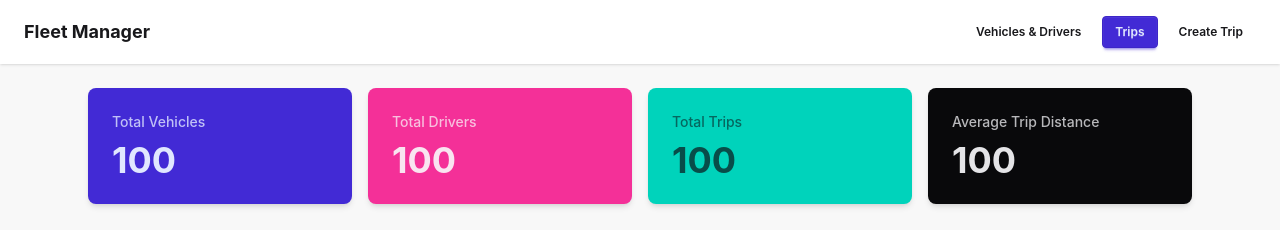
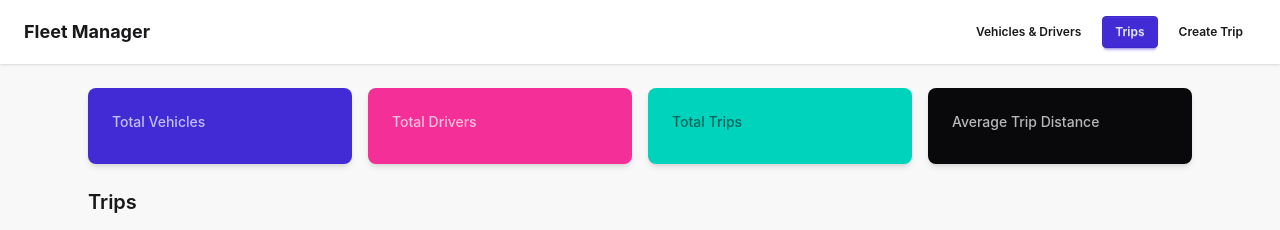
Before and after one commit to NAIT-SDEV2451/SDEV2451-Fall-2026-A01-Instructor-Examples, a React (Vite) app in the folder 4_drf_actions_and_complex_api_design_start/vehiclefleet_frontend/: page /trips in a window 1280 px wide. Shown: the top 230 px of the page. Built offline with nearby package versions, Linux system fonts and the light colour scheme; no server answers.

Commit message:
class progress pushed

```diff
--- a/4_drf_actions_and_complex_api_design_start/vehiclefleet_frontend/src/hooks/useStats.js
+++ b/4_drf_actions_and_complex_api_design_start/vehiclefleet_frontend/src/hooks/useStats.js
@@ -2,7 +2,7 @@
 import { useQuery } from "@tanstack/react-query";
 import { fetchStats } from "../api/fleet";
 
-export default function useStats() {
+export function useStats() {
   const { data: stats = [], isLoading, isError, error } = useQuery({
     queryKey: ['stats'],
     queryFn: fetchStats,
--- a/4_drf_actions_and_complex_api_design_start/vehiclefleet_frontend/src/pages/TripsPage.jsx
+++ b/4_drf_actions_and_complex_api_design_start/vehiclefleet_frontend/src/pages/TripsPage.jsx
@@ -1,5 +1,6 @@
 import TripList from '../components/TripList'
 import { useTrips } from '../hooks/useTrips'
+import { useStats } from '../hooks/useStats'
 
 import StatCard from '../components/StatCard'
 
@@ -7,22 +8,27 @@ const STAT_CARDS = [
   { key: 'total_vehicles',    label: 'Total Vehicles',        color: 'bg-primary text-primary-content' },
   { key: 'total_drivers',     label: 'Total Drivers',         color: 'bg-secondary text-secondary-content' },
   { key: 'total_trips',       label: 'Total Trips',           color: 'bg-accent text-accent-content' },
-  { key: 'avg_trip_distance', label: 'Average Trip Distance', color: 'bg-neutral text-neutral-content' },
+  { key: 'average_distance', label: 'Average Trip Distance', color: 'bg-neutral text-neutral-content' },
 ]
 
 function TripsPage() {
   const { trips, isLoading } = useTrips()
+  const {stats} = useStats()
+
+  console.log(stats)
 
   return (
     <div className="flex flex-col gap-6">
       {/* For our stat cards */}
       <div className="grid grid-cols-1 sm:grid-cols-2 lg:grid-cols-4 gap-4">
         {STAT_CARDS.map(({key, label, color})=> {
+          // we're going to use the key to get the specific
+          // stat from the stat object from the backend
           return <StatCard
             key={key}
             label={label}
             color={color}
-            value={100}
+            value={stats?.[key]}
           />
         })}
       </div>
```
Also changed, not shown: 1 other file (tests, documents, lock files or other folders).
